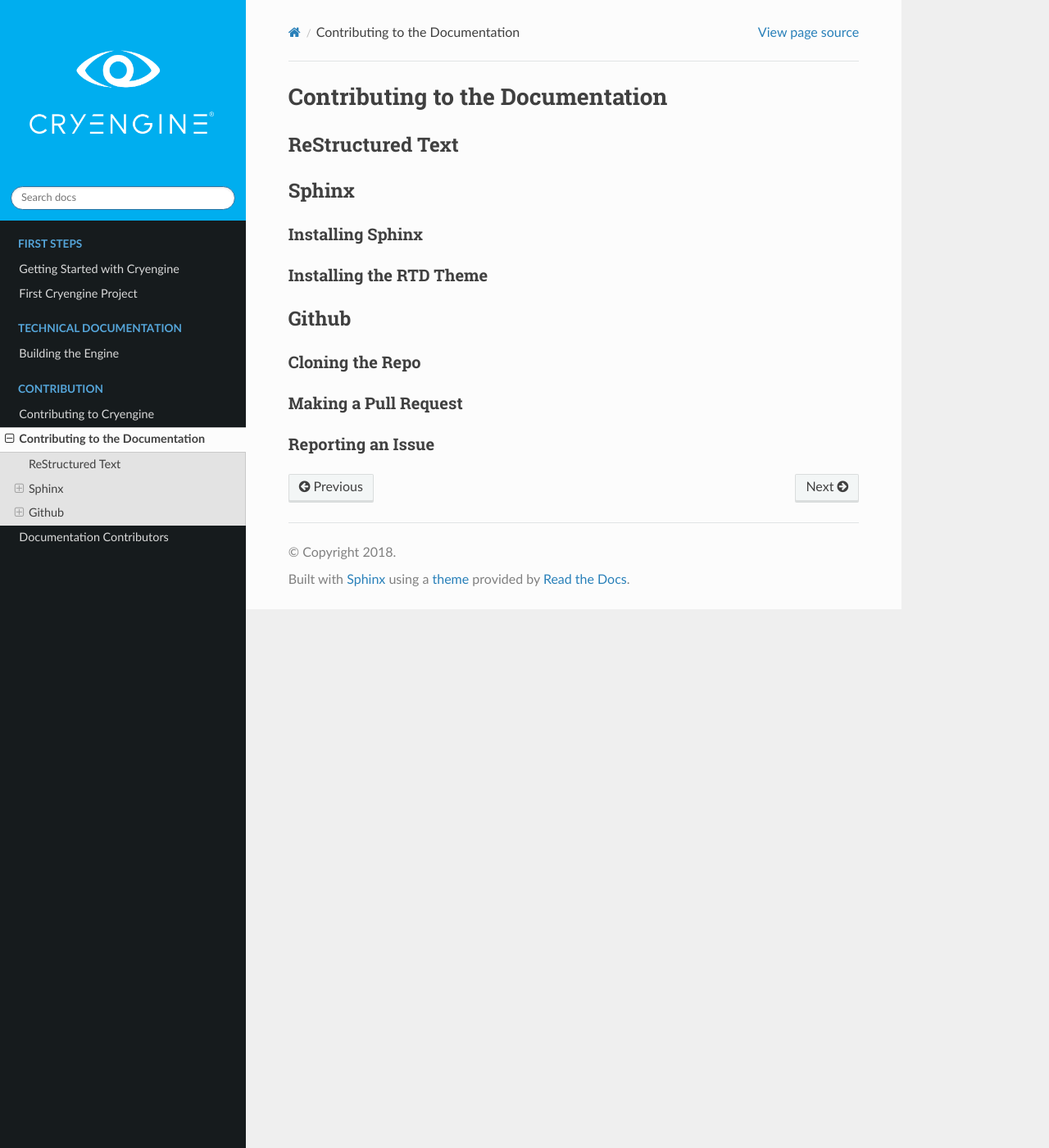
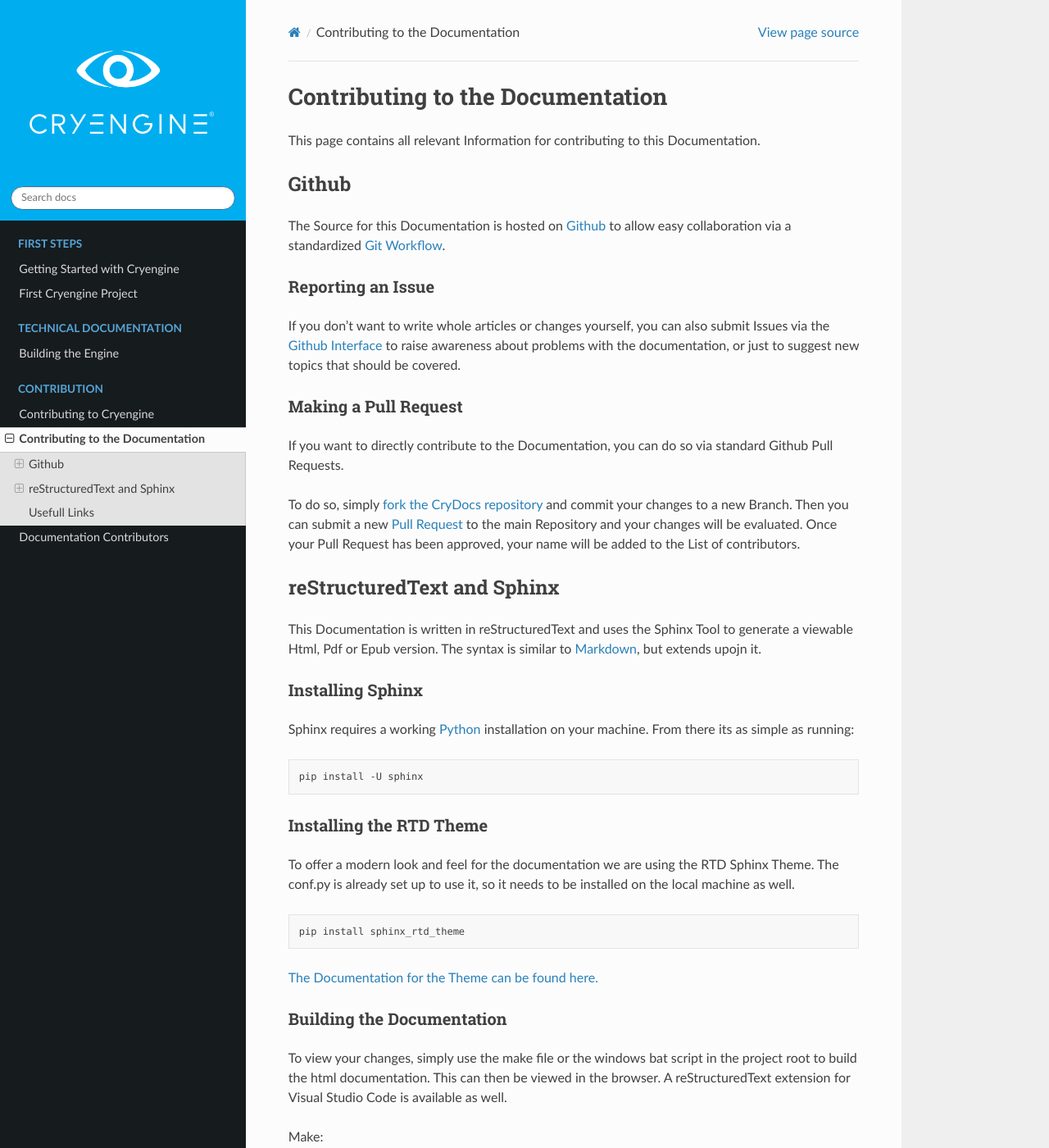
Before and after one commit to sunnlok/CryDocs, a Sphinx documentation site: the page built from source/Contributing/ContributingDocs.rst, in a window 1280 px wide and 1400 px high. Shown: the whole window at 82% size. Built offline with Sphinx 7.4.7 and the Read the Docs theme 2.0.0, drawn with Linux system fonts in a browser that asks for light colours; formulas are drawn with MathJax 3; some of the changed text lies outside the part shown.

Commit message:
Filled in the Contribution Page

```diff
--- a/source/Contributing/ContributingDocs.rst
+++ b/source/Contributing/ContributingDocs.rst
@@ -1,27 +1,79 @@
 Contributing to the Documentation
 =================================
 
-ReStructured Text
------------------
+This page contains all relevant Information for contributing to this Documentation.
+
+Github
+------
+The Source for this Documentation is hosted on `Github <https://github.com/sunnlok/CryDocs>`__ to allow easy collaboration via a standardized `Git Workflow <https://git-scm.com/>`__.
+
+Reporting an Issue
+^^^^^^^^^^^^^^^^^^
+If you don't want to write whole articles or changes yourself, you can also submit Issues via the `Github Interface <https://github.com/sunnlok/CryDocs/issues>`__ to raise awareness about problems with the documentation,
+or just to suggest new topics that should be covered.
 
 
-Sphinx
-------
+Making a Pull Request
+^^^^^^^^^^^^^^^^^^^^^
+If you want to directly contribute to the Documentation, you can do so via standard Github Pull Requests.
+
+To do so, simply `fork the CryDocs repository <https://help.github.com/articles/fork-a-repo/>`__ and commit your changes to a new Branch.
+Then you can submit a new `Pull Request <https://help.github.com/articles/about-pull-requests/>`__ to the main Repository and your changes will be evaluated.
+Once your Pull Request has been approved, your name will be added to the List of contributors.
+
+
+reStructuredText and Sphinx
+---------------------------
+This Documentation is written in reStructuredText and uses the Sphinx Tool to generate a viewable Html, Pdf or Epub version.
+The syntax is similar to `Markdown <https://github.com/adam-p/markdown-here/wiki/Markdown-Cheatsheet>`__, but extends upojn it.
 
 Installing Sphinx
 ^^^^^^^^^^^^^^^^^
+Sphinx requires a working `Python <https://www.python.org/>`__ installation on your machine.
+From there its as simple as running:
+
+.. code-block:: bash
+
+    pip install -U sphinx
 
 Installing the RTD Theme
 ^^^^^^^^^^^^^^^^^^^^^^^^
+To offer a modern look and feel for the documentation we are using the RTD Sphinx Theme.
+The conf.py is already set up to use it, so it needs to be installed on the local machine as well.
 
-Github
-------
+.. code-block:: bash
 
-Cloning the Repo
-^^^^^^^^^^^^^^^^
+    pip install sphinx_rtd_theme
 
-Making a Pull Request
-^^^^^^^^^^^^^^^^^^^^^
+`The Documentation for the Theme can be found here. <https://sphinx-rtd-theme.readthedocs.io/en/latest/index.html>`__
 
-Reporting an Issue
-^^^^^^^^^^^^^^^^^^
+Building the Documentation
+^^^^^^^^^^^^^^^^^^^^^^^^^^
+
+To view your changes, simply use the make file or the windows bat script in the project root to build the html documentation.
+This can then be viewed in the browser. A reStructuredText extension for Visual Studio Code is available as well.
+
+Make:
+
+.. code-block:: bash
+
+    make html
+
+Windows:
+
+.. code-block:: bash
+
+    make.bat html
+
+Usefull Links
+---------------------------
+
+====================    ============================================================
+Repository              https://github.com/sunnlok/CryDocs
+Github Issues           https://help.github.com/articles/creating-an-issue/
+Github Forks            https://guides.github.com/activities/forking/
+Github Pull Requests    https://help.github.com/articles/creating-a-pull-request/
+reStructuredText        http://docutils.sourceforge.net/rst.html
+Sphinx                  http://www.sphinx-doc.org/en/master/
+Read the Docs Theme     https://sphinx-rtd-theme.readthedocs.io/en/latest/index.html
+====================    ============================================================
```
